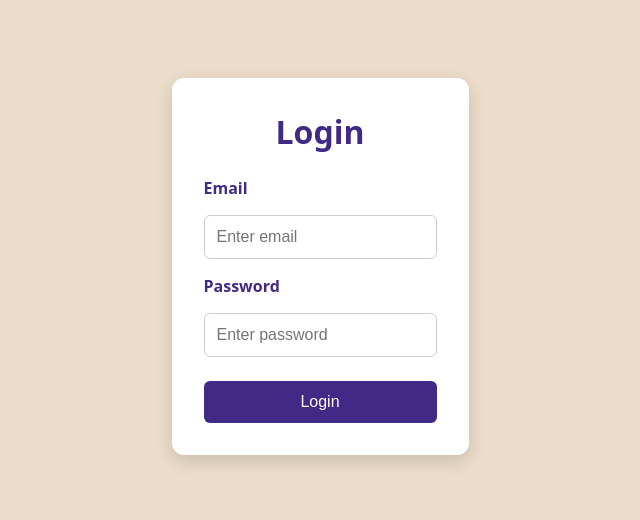
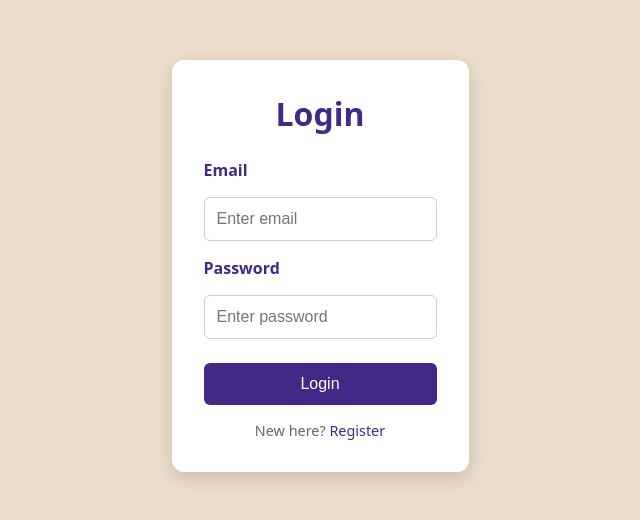
Before and after one commit to nishant00155/Ai-resume, a React app in the folder frontend/: page /login in a window 1280 px wide. Shown: the part 134-654 px from the top of the page, without its empty margins (320-960 px from the left). Built offline with nearby package versions, Linux system fonts and the light colour scheme; no server answers; the HTML template or start-up script is replaced by a standard one.

Commit message:
something

```diff
--- a/frontend/src/features/auth/pages/login.jsx
+++ b/frontend/src/features/auth/pages/login.jsx
@@ -3,7 +3,7 @@ import "../style/loading.scss";
 import "../style/button.scss";
 import { useAuth } from "../hook/useAuth";
 import { useState } from "react";
-import { useNavigate } from "react-router-dom";
+import { useNavigate, Link } from "react-router-dom";
 
 const Login = () => {
   const { loading, handleLogin } = useAuth();
@@ -55,6 +55,9 @@ const Login = () => {
 
           <button className="button primary-button">Login</button>
         </form>
+        <p>
+          New here? <Link to="/register">Register</Link>
+        </p>
       </div>
     </main>
   );
--- a/frontend/src/features/auth/pages/register.jsx
+++ b/frontend/src/features/auth/pages/register.jsx
@@ -3,7 +3,7 @@ import { useAuth } from "../hook/useAuth";
 import { useNavigate } from "react-router";
 import { useState } from "react";
 
-const register = () => {
+const Register = () => {
   const { loading, handleRegister } = useAuth();
   const navigate = useNavigate();
   const [username, setUsername] = useState("");
@@ -64,4 +64,4 @@ const register = () => {
   );
 };
 
-export default register;
+export default Register;
--- a/frontend/src/features/auth/style/auth.form.scss
+++ b/frontend/src/features/auth/style/auth.form.scss
@@ -24,6 +24,28 @@ main {
   color: rgb(65, 41, 133);
 }
 
+/* Auth link */
+.form-container p {
+  margin-top: 1rem;
+  font-size: 0.9rem;
+  color: #666;          /* muted gray for text */
+  text-align: center;
+}
+
+.form-container p a {
+  color: rgb(65, 41, 133);   /* matches your heading color */
+  text-decoration: none;
+  font-weight: 500;
+  transition: color 0.2s ease, text-decoration 0.2s ease;
+}
+
+.form-container p a:hover {
+  color: rgb(85, 61, 153);   /* slightly lighter shade on hover */
+  text-decoration: underline;
+}
+
+
+
 /* Input group */
 .input-group {
   display: flex;
```
Also changed, not shown: frontend/src/features/auth/services/auth.api.js (line endings or trailing spaces), 1 other file (tests, documents, lock files or other folders).
